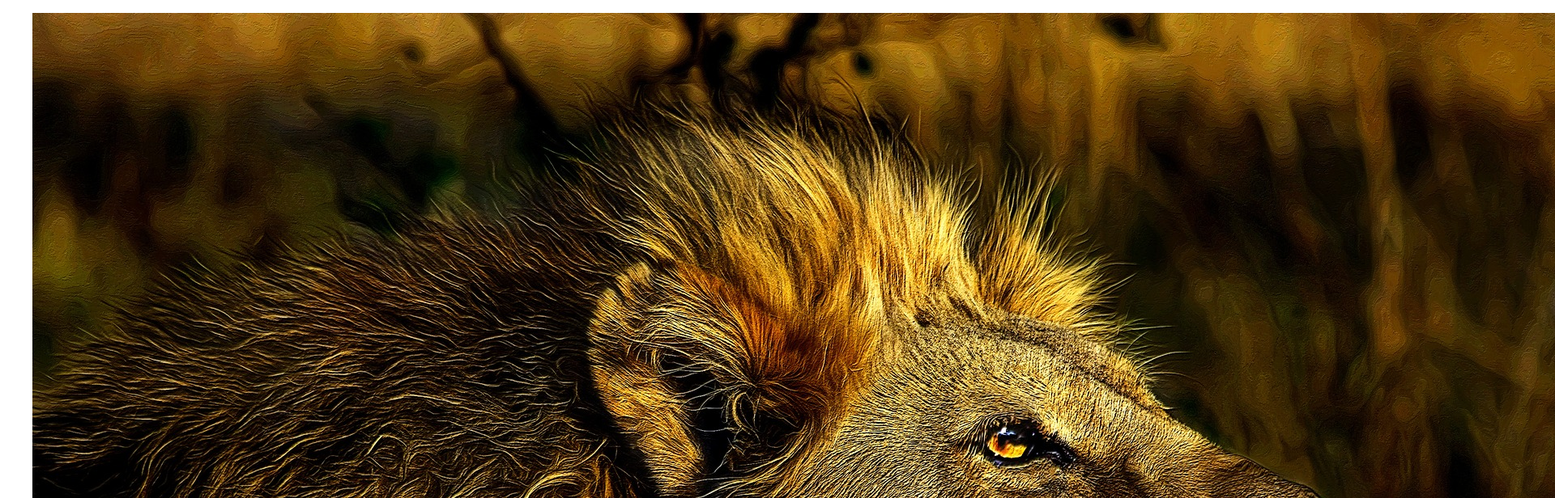
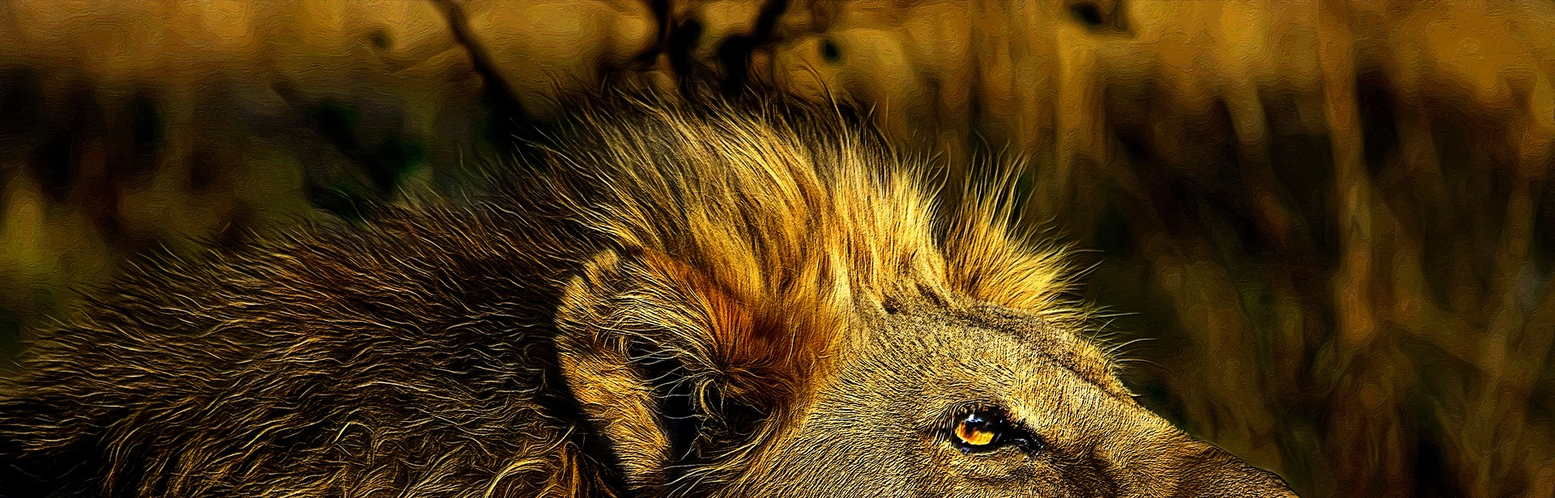
Before and after one commit to daankh/Slider, a website: page index.html in a window 1280 px wide. Shown: the top 616 px of the page at 81% size, 1920 px wide, since content can reach past the window. Drawn offline with Linux system fonts and the light colour scheme.

Commit message:
add reset.scss

```diff
--- /dev/null
+++ b/scss/abstracts/_reset.scss
@@ -0,0 +1,11 @@
+*,
+*::before,
+*::after {
+    margin: 0;
+    padding: 0;
+    box-sizing: border-box;
+}
+
+ul {
+    list-style: none;
+}
--- a/scss/main.scss
+++ b/scss/main.scss
@@ -1 +1,3 @@
-@import './vendors/normalize'
+@import './vendors/normalize';
+
+@import './abstracts/reset';
```
Also changed, not shown: css/main.css.
